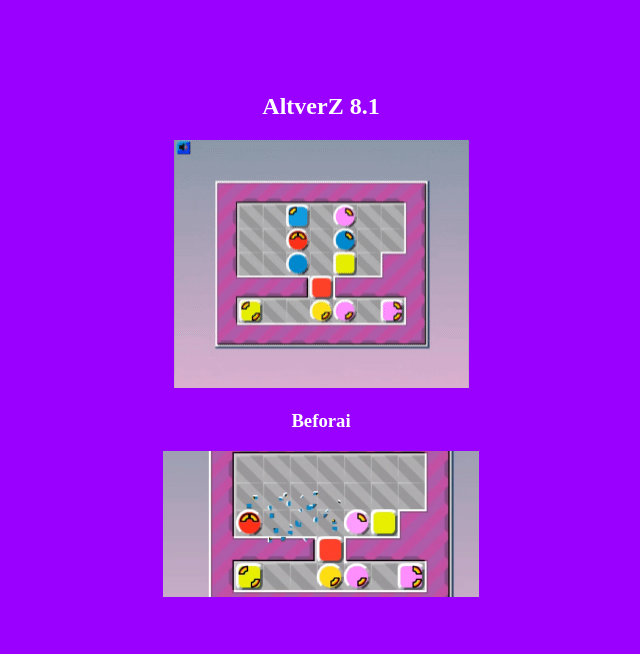
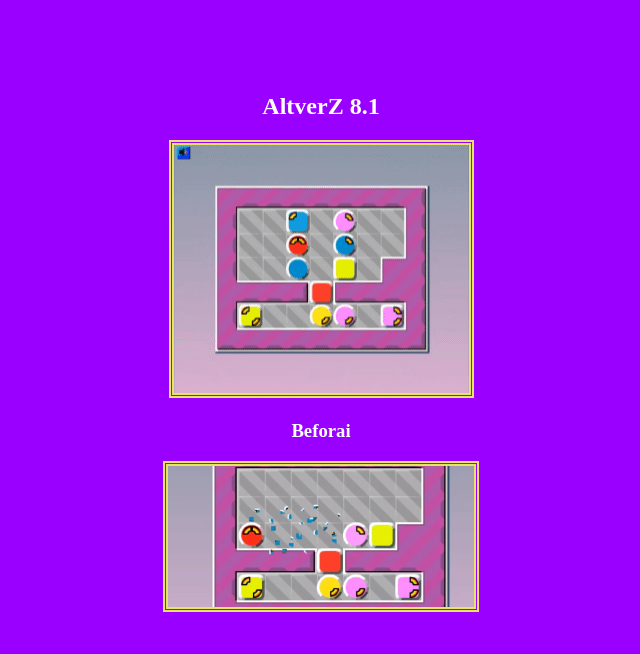
Before and after one commit to Riser1206/AltverZ, a plain HTML site: page Great.html in a window 1280 px wide. Shown: the part 61-715 px from the top of the page, without its empty margins (319-959 px from the left). Drawn offline with Linux system fonts and the light colour scheme.

Commit message:
Update Great.html

```diff
--- a/Great.html
+++ b/Great.html
@@ -14,7 +14,7 @@
 	<br><br><br><h2>AltverZ 8.M</h2><img src="image/subtitle10.png"></img><h3>Beforai</h3><img src="image/hint07.png" style="width: 25%;"></img> <img src="image/hint08.png" style="width: 25%;"></img> <img src="image/hint09.png" style="width: 25%;"></img> <img src="image/hint10.png" style="width: 25%;"></img> <img src="image/hint11.png" style="width: 25%;"></img>
 </center>
 <style>
-	img, h3 {
+	img h3 {
 		border: none !important;
 		outline: none !important;
 	}
```
